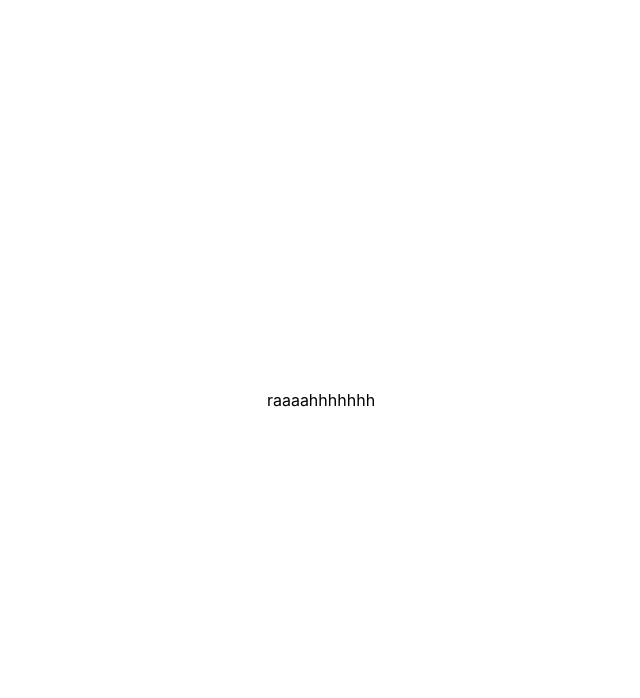
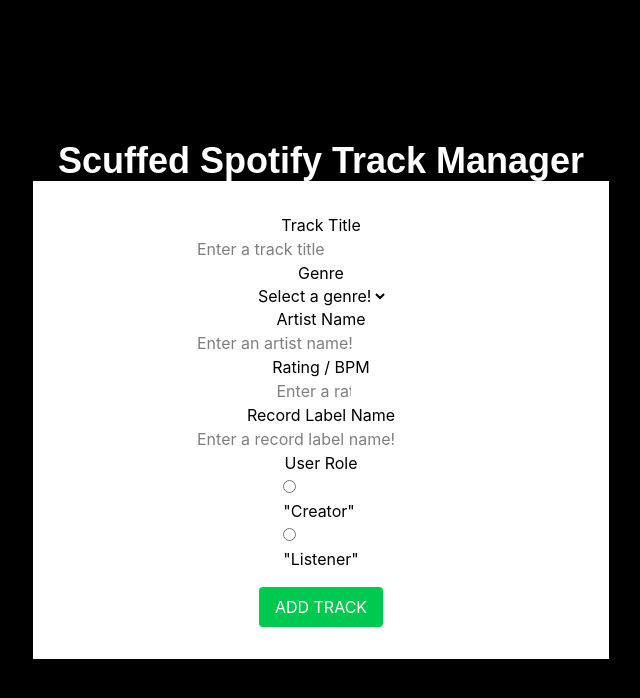
Before and after one commit to FallenFromTheKliff/ScuffedSpotifyTrackManager, a React (Vite) app: page / in a window 1280 px wide. Shown: the top 698 px of the page, without its empty margins (319-959 px from the left). Built offline with nearby package versions, Linux system fonts and the light colour scheme; a web font is replaced by a local one.

Commit message:
Added components and implemented form

```diff
--- a/index.html
+++ b/index.html
@@ -4,7 +4,7 @@
     <meta charset="UTF-8" />
     <link rel="icon" type="image/svg+xml" href="/placeholder_icon.png" />
     <meta name="viewport" content="width=device-width, initial-scale=1.0" />
-    <title>canips-practical</title>
+    <title>jers-practical</title>
   </head>
   <body>
     <div id="root"></div>
--- a/src/App.jsx
+++ b/src/App.jsx
@@ -1,9 +1,30 @@
-import { useState } from 'react'
+import { useState, useEffect } from 'react';
+import TrackCard from './components/TrackCard';
+import TrackForm from './components/TrackForm';
+import TrackTable from './components/TrackTable';
 
 function App() {
+  const [tracks, setTracks] = useState([]);
+  const [selectedTrack, setSelectedTrack] = useState("");
+  const [activeTrack, setActiveTrack] = useState("");
+  const [creatorHighlight, setCreatorHighlight] = useState(false);
+  const [showRegistry, setShowRegistry] = useState(false);
+
+  const handleAdd = (tracked) => {
+    setTracks((previousTracks) => [...previousTracks, tracked]);
+    setShowRegistry(true);
+  }
+
+  const handleRowSelection = (trackTitle) => {
+    setActiveTrack(trackTitle);
+  }
+
   return (
-    <div className="min-h-screen flex items-center justify-center">
-      raaaahhhhhhh
+    <div className="min-h-screen flex flex-col items-center justify-center bg-black">
+      <h1 className="text-4xl text-white font-spotify font-bold">Scuffed Spotify Track Manager</h1>
+      {!showRegistry && (
+        <TrackForm onAdd={handleAdd} />
+      )}
     </div>
   )
 }
--- /dev/null
+++ b/src/components/TrackCard.jsx
@@ -0,0 +1,7 @@
+export default function TrackCard() {
+  return (
+    <div>
+
+    </div>
+  )
+}
--- /dev/null
+++ b/src/components/TrackForm.jsx
@@ -0,0 +1,176 @@
+import { useState } from 'react';
+
+export default function TrackForm(props) {
+  const [title, setTitle] = useState("");
+  const [genre, setGenre] = useState("");
+  const [artist, setArtist] = useState("");
+  const [rating, setRating] = useState("");
+  const [label, setLabel] = useState("");
+  const [role, setRole] = useState("");
+
+  const [titleError, setTitleError] = useState("");
+  const [genreError, setGenreError] = useState("");
+  const [artistError, setArtistError] = useState("");
+  const [ratingError, setRatingError] = useState("");
+  const [labelError, setLabelError] = useState("");
+  const [roleError, setRoleError] = useState("");
+
+  const handleSubmit = (iwantitthatway) => {
+    iwantitthatway.preventDefault();
+
+    setTitleError("");
+    setGenreError("");
+    setArtistError("");
+    setRatingError("");
+    setLabelError("");
+    setRoleError("");
+
+    if (!title && !genre && !artist && !rating && !label && !role) {
+      setTitleError("Please enter a track title!");
+      setGenreError("Please select a genre!");
+      setArtistError("Please enter an artist name!");
+      setRatingError("Please enter a valid rating!");
+      setLabelError("Please enter a label!");
+      setRoleError("Please select a role!");
+    } else if (!title) {
+      setTitleError("Please enter a track title!");
+    } else if (!genre) {
+      setGenreError("Please select a genre!");
+    } else if (!artist) {
+      setArtistError("Please enter an artist name!");
+    } else if (!rating) {
+      setRatingError("Please enter a valid rating!");
+    } else if (rating < 1 || rating > 100) {
+      setRatingError("Rating / BPM must be between 1 and 100!");
+    } else if (!label) {
+      setLabelError("Please enter a label!");
+    } else if (!role) {
+      setRoleError("Please select a role!");
+    } else {
+      const tracked = {
+        title: title,
+        genre: genre,
+        artist: artist,
+        rating: rating,
+        label: label,
+        role: role
+      };
+      props.onAdd(tracked);
+
+      setTitle("");
+      setGenre("");
+      setArtist("");
+      setRating("");
+      setLabel("");
+      setRole("");
+    }
+
+  }
+
+  return (
+    <div className="w-xl h-full p-8 octagone-16 bg-white">
+      <form onSubmit={handleSubmit} className="flex flex-col items-center justify-center h-full">
+        <h4>Track Title</h4>
+        <input
+          type="text"
+          value={title}
+          onChange={(iwantitthatway) => {
+            setTitle(iwantitthatway.target.value);
+            if (!iwantitthatway.target.value) {
+              setTitleError("Please enter a track title!");
+            }
+          }}
+          placeholder="Enter a track title"
+        />
+        {titleError && <p className="text-red-500">{titleError}</p>}
+        <h4>Genre</h4>
+        <select
+          value={genre}
+          onChange={(iwantitthatway) => {
+            setGenre(iwantitthatway.target.value);
+            if (!iwantitthatway.target.value) {
+              setGenreError("Please select a genre!");
+            }
+          }}
+        >
+          <option value="">Select a genre!</option>
+          <option value="Pop">Pop</option>
+          <option value="Rock">Rock</option>
+          <option value="Jazz">Jazz</option>
+          <option value="Indie">Indie</option>
+        </select>
+        {genreError && <p className="text-red-500">{genreError}</p>}
+        <h4>Artist Name</h4>
+        <input
+          type="text"
+          value={artist}
+          onChange={(iwantitthatway) => {
+            setArtist(iwantitthatway.target.value);
+            if (!iwantitthatway.target.value) {
+              setArtistError("Please enter an artist name!");
+            }
+          }}
+          placeholder="Enter an artist name!"
+        />
+        {artistError && <p className="text-red-500">{artistError}</p>}
+        <h4>Rating / BPM</h4>
+        <input
+          type="number"
+          min="1"
+          max="100"
+          value={rating}
+          onChange={(iwantitthatway) => {
+            setRating(iwantitthatway.target.value)
+            if (!iwantitthatway.target.value) {
+              setRatingError("Please enter a valid rating!");
+            } else if (iwantitthatway.target.value < 1 || iwantitthatway.target.value > 100) {
+              setRatingError("Rating / BPM must be between 1 and 100!");
+            }
+          }}
+          placeholder="Enter a rating between 1-100!"
+        />
+        {ratingError && <p className="text-red-500">{ratingError}</p>}
+        <h4>Record Label Name</h4>
+        <input
+          type="text"
+          value={label}
+          onChange={(iwantitthatway) => {
+            setLabel(iwantitthatway.target.value);
+            if (!iwantitthatway.target.value) {
+              setLabelError("Please enter a record label name!");
+            }
+          }}
+          placeholder="Enter a record label name!"
+        />
+        {labelError && <p className="text-red-500">{labelError}</p>}
+        <h4>User Role</h4>
+        <div>
+          <input
+            type="radio"
+            name="role"
+            value="Creator"
+            checked={role === "Creator"}
+            onChange={(iwantitthatway) => {
+              setRole(iwantitthatway.target.value);
+              setRoleError("");
+            }}
+          />
+          <h4>"Creator"</h4>
+          <input
+            type="radio"
+            name="role"
+            value="Listener"
+            checked={role === "Listener"}
+            onChange={(iwantitthatway) => {
+              setRole(iwantitthatway.target.value);
+              setRoleError("");
+            }}
+          />
+          <h4>"Listener"</h4>
+        </div>
+        {roleError && <p className="text-red-500">{roleError}</p>}
+        <button type="submit" className="bg-green-500 text-white px-4 py-2 rounded mt-4">ADD TRACK</button>
+      </form>
+    </div>
+  )
+}
--- /dev/null
+++ b/src/components/TrackTable.jsx
@@ -0,0 +1,7 @@
+export default function TrackTable() {
+  return(
+    <div className="w-2xl h-52 octagone-16">
+
+    </div>
+  )
+}
```
Also changed, not shown: 1 other file (tests, documents, lock files or other folders).
